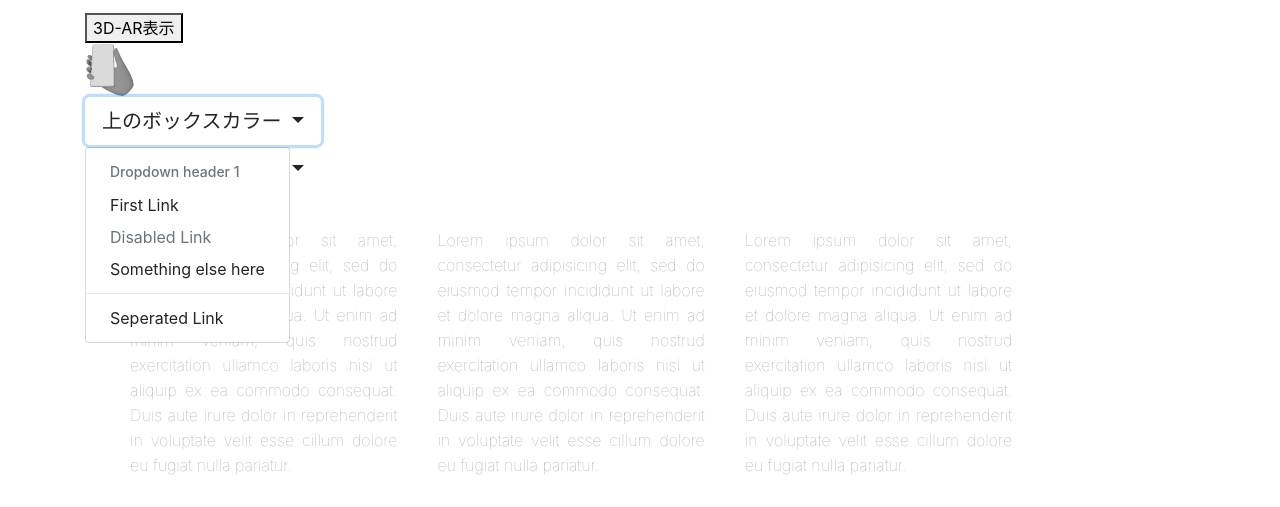
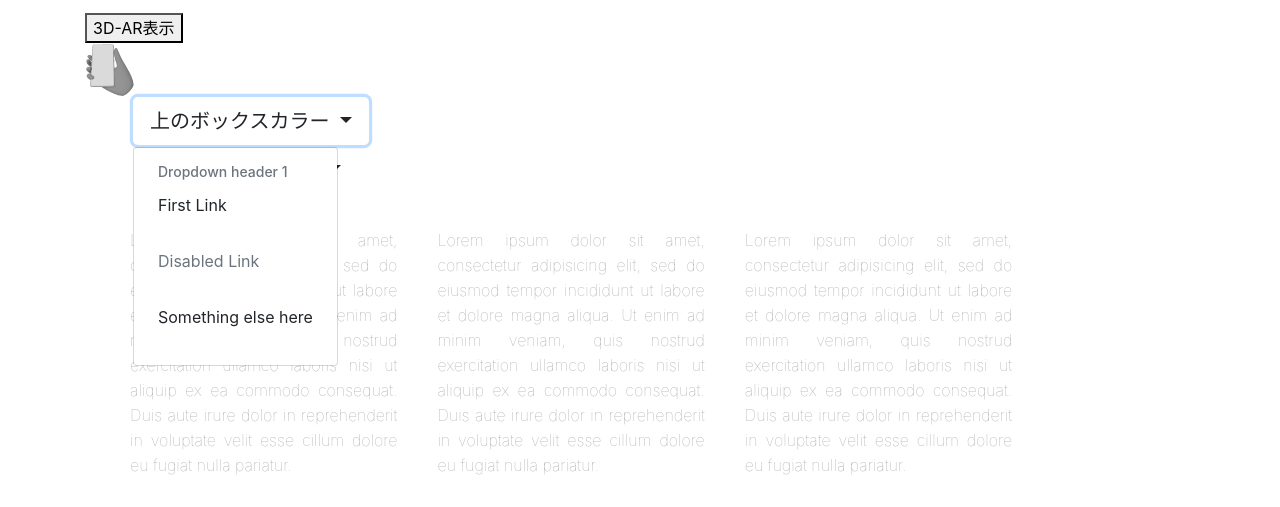
Before and after one commit to yoshiematsuo/HERO, a plain HTML site: page index.html in a window 1280 px wide. Both pictures are taken after a click on the button "上のボックスカラー". Shown: the part 77-584 px from the top of the page. Drawn offline with Linux system fonts and the light colour scheme; some packages are replaced by stand-ins of ours; a script that the page names is missing.

Commit message:
Add files via upload

```diff
--- a/index.html
+++ b/index.html
@@ -75,20 +75,24 @@ select.addEventListener('input', (event) => {
      </script>
 
 
-  <div class="dropdown show"> <a class="btn btn-lg dropdown-toggle" href="#" role="button" data-toggle="dropdown" aria-haspopup="true" aria-expanded="false"> 上のボックスカラー </a>
+  <div class="dropdown show">
+　　　<a class="btn btn-lg dropdown-toggle" href="#" role="button" data-toggle="dropdown" aria-haspopup="true" aria-expanded="false"> 上のボックスカラー </a>
     <div class="dropdown-menu">
       <h6 class="dropdown-header">Dropdown header 1</h6>
-      <a class="dropdown-item" href="#">First Link</a> <a class="dropdown-item disabled" href="#" >Disabled Link</a> <a class="dropdown-item" href="#">Something else here</a>
-      <div class="dropdown-divider"></div>
-      <a class="dropdown-item" href="#">Seperated Link</a> </div>
+      <a class="dropdown-item" href="#">First Link</a>
+　　　<a class="dropdown-item disabled" href="#" >Disabled Link</a>
+　　　<a class="dropdown-item" href="#">Something else here</a>
+　　</div>
   </div>
 
-  <div class="dropdown show"> <a class="btn btn-lg dropdown-toggle" href="#" role="button" data-toggle="dropdown" aria-haspopup="true" aria-expanded="false">  下のボックスカラー </a>
+  <div class="dropdown show">
+　　 <a class="btn btn-lg dropdown-toggle" href="#" role="button" data-toggle="dropdown" aria-haspopup="true" aria-expanded="false">  下のボックスカラー </a>
     <div class="dropdown-menu">
       <h6 class="dropdown-header">Dropdown header 1</h6>
-      <a class="dropdown-item" href="#">First Link</a> <a class="dropdown-item disabled" href="#" >Disabled Link</a> <a class="dropdown-item" href="#">Something else here</a>
-      <div class="dropdown-divider"></div>
-    <a class="dropdown-item" href="#">Seperated Link</a> </div>
+      <a class="dropdown-item" href="#">First Link</a>
+　　　<a class="dropdown-item disabled" href="#" >Disabled Link</a>
+　　　<a class="dropdown-item" href="#">Something else here</a>
+　　 </div>
   </div>
 
   <!-- About Section -->
```
